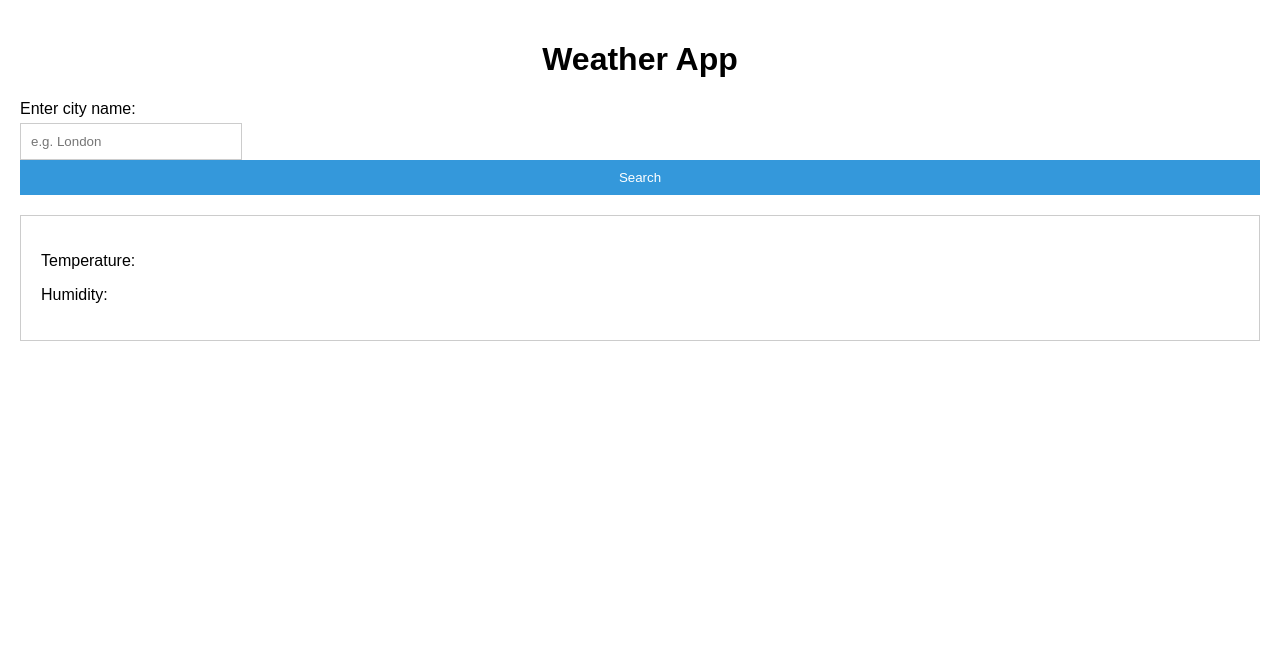
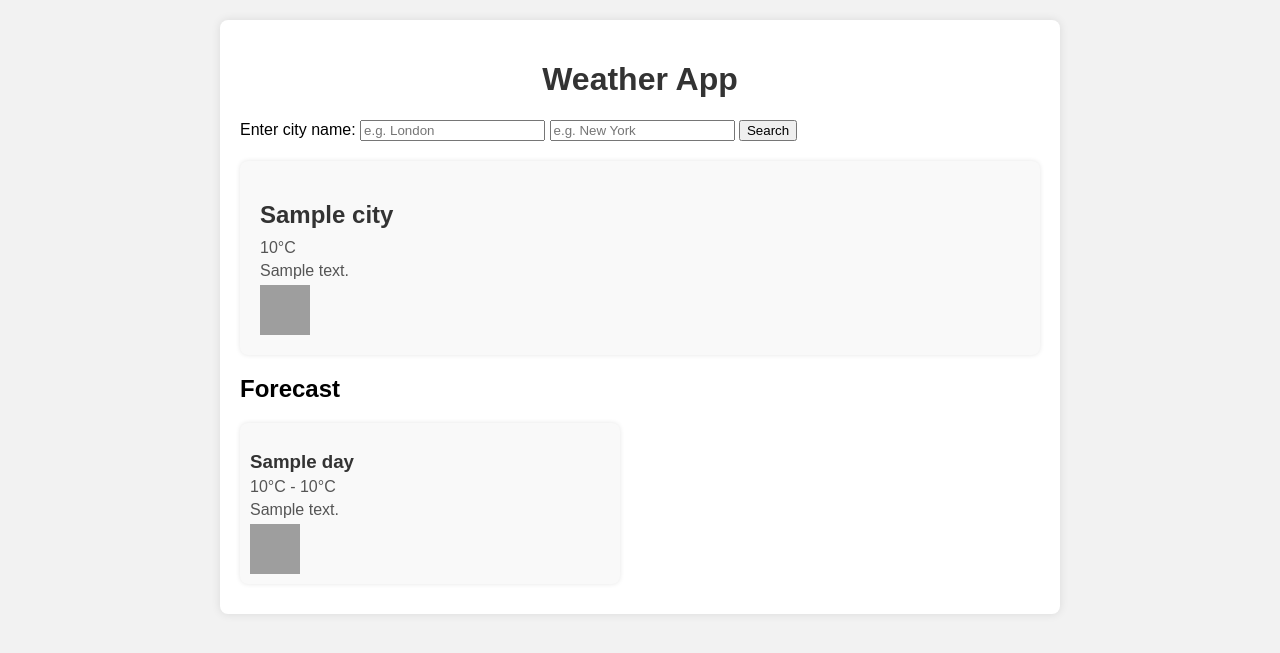
Before and after one commit to RiftWalker69/weather-, a Django app: template weather/application/templates/home.html in a window 1280 px wide. Shown: the top 653 px of the page. Run offline with Django 5.2, Linux system fonts and the light colour scheme; the template is opened without the code that fills it: most values are stand-ins (such as "Sample title", 1, 10 or a date in 2020); grey boxes are pictures that could not be loaded.

Commit message:
Add files via upload

```diff
--- a/weather/application/templates/home.html
+++ b/weather/application/templates/home.html
@@ -6,57 +6,114 @@
     <title>Weather App</title>
     <style>
         body {
-            font-family: sans-serif;
+            font-family: Arial, sans-serif;
+            background-color: #f2f2f2;
             margin: 0;
+            padding: 0;
+        }
+
+        .container {
+            max-width: 800px;
+            margin: 20px auto;
             padding: 20px;
+            background-color: #fff;
+            border-radius: 8px;
+            box-shadow: 0 0 10px rgba(0, 0, 0, 0.1);
         }
 
         h1 {
             text-align: center;
+            color: #333;
         }
 
-        form {
-            display: flex;
-            flex-direction: column;
-            margin-bottom: 20px;
+        .weather-info {
+            margin-top: 20px;
         }
 
-        label {
-            margin-bottom: 5px;
+        .weather-card {
+            margin-bottom: 20px;
+            padding: 20px;
+            background-color: #f9f9f9;
+            border-radius: 8px;
+            box-shadow: 0 0 5px rgba(0, 0, 0, 0.1);
         }
 
-        input[type="text"] {
-            padding: 10px;
-            border: 1px solid #ccc;
-            width: 200px;
+        .weather-card h2 {
+            margin-bottom: 10px;
+            color: #333;
         }
 
-        button {
-            padding: 10px 20px;
-            border: none;
-            background-color: #3498db;
-            color: white;
-            cursor: pointer;
+        .weather-card p {
+            margin: 5px 0;
+            color: #555;
         }
 
-        #weather-info {
-            border: 1px solid #ccc;
-            padding: 20px;
-            margin-bottom: 20px;
+        .weather-icon {
+            width: 50px;
+            height: 50px;
+            margin-right: 10px;
+            vertical-align: middle;
+        }
+
+        .forecast-container {
+            display: flex;
+            flex-wrap: wrap;
+            justify-content: space-between;
+        }
+
+        .forecast-card {
+            flex-basis: 45%;
+            margin-bottom: 10px;
+            padding: 10px;
+            background-color: #f9f9f9;
+            border-radius: 8px;
+            box-shadow: 0 0 5px rgba(0, 0, 0, 0.1);
+        }
+
+        .forecast-card h3 {
+            margin-bottom: 5px;
+            color: #333;
+        }
+
+        .forecast-card p {
+            margin: 5px 0;
+            color: #555;
         }
     </style>
 </head>
 <body>
-    <h1>Weather App</h1>
-    <form id="search-form">
-        <label for="city">Enter city name:</label>
-        <input type="text" id="city" name="city" placeholder="e.g. London">
-        <button type="submit">Search</button>
-    </form>
-    <div id="weather-info">
-        <p>Temperature:</p>
-        <p>Humidity: </p>
+    <div class="container">
+        <h1>Weather App</h1>
+        <form method="post" id="search-form">
+            {% csrf_token %}
+            <label for="city">Enter city name:</label>
+            <input type="text" id="city" name="city1" placeholder="e.g. London">
+            <input type="text" id="city2" name="city2" placeholder="e.g. New York">
+            <button type="submit">Search</button>
+        </form>
+        <div class="weather-info">
+            {% if weather_data1 %}
+                <div class="weather-card">
+                    <h2>{{ weather_data1.city }}</h2>
+                    <p>{{ weather_data1.temperature }}°C</p>
+                    <p>{{ weather_data1.description }}</p>
+                    <img src="http://openweatherdata.org/img/w/{{ weather_data1.icon }}.png" alt="{{ weather_data1.description }}" class="weather-icon">
+                </div>
+            {% endif %}
+            {% if daily_forecast1 %}
+                <h2>Forecast</h2>
+                <div class="forecast-container">
+                    {% for forecast in daily_forecast1 %}
+                        <div class="forecast-card">
+                            <h3>{{ forecast.day }}</h3>
+                            <p>{{ forecast.min_temp }}°C - {{ forecast.max_temp }}°C</p>
+                            <p>{{ forecast.description }}</p>
+                            <img src="http://openweatherdata.org/img/w/{{ forecast.icon }}.png" alt="{{ forecast.description }}" class="weather-icon">
+                        </div>
+                    {% endfor %}
+                </div>
+            {% endif %}
+        </div>
     </div>
-
 </body>
 </html>
```
Also changed, not shown: weather/application/templates/city.html (added, +23 -0 lines), weather/application/views.py (+56 -2 lines).
